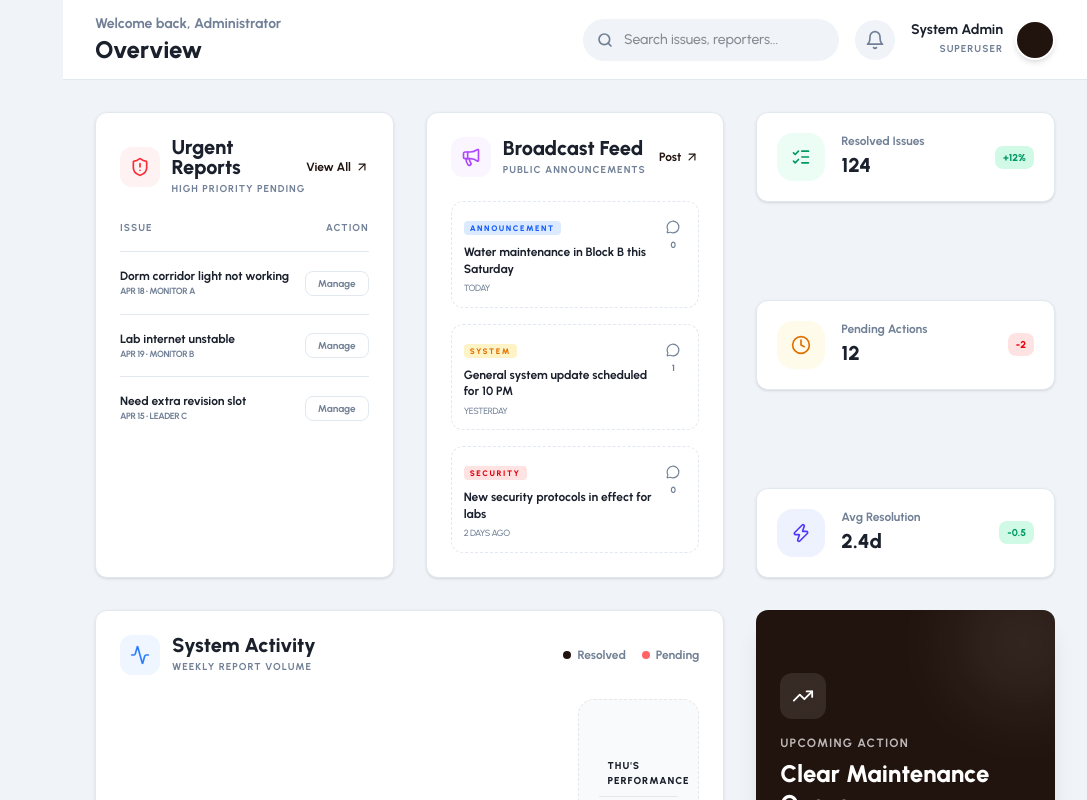
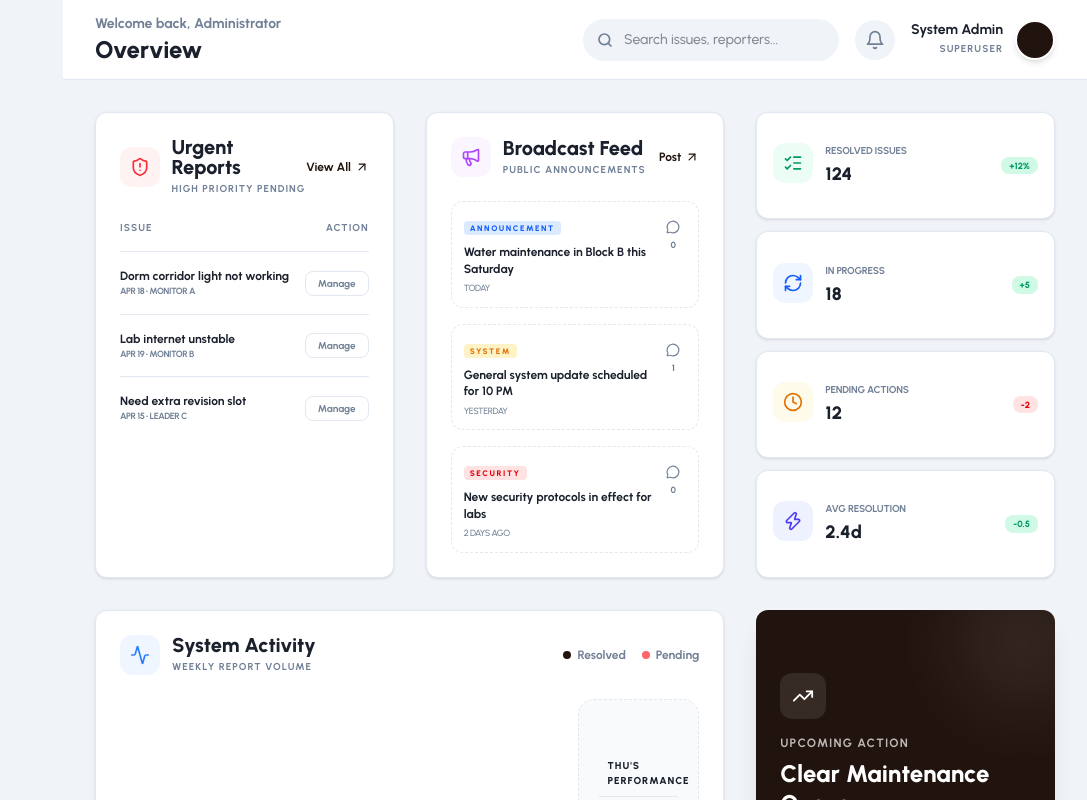
Before and after one commit to Ange884/NexaReport-System, a Next.js app: page /admin in a window 1280 px wide. Shown: the whole page, without its empty margins (193-1280 px from the left). Built offline with nearby package versions, Linux system fonts and the light colour scheme.

Commit message:
fix: added total in progress card for total issues

```diff
--- a/app/admin/manage-issues/page.tsx
+++ b/app/admin/manage-issues/page.tsx
@@ -119,7 +119,8 @@ export default function ManageIssuesPage() {
     });
   }, [issues, keyword, category, priority, status]);
 
-  function updateIssue(id: string, updatedStatus: IssueStatus, assignTo: string) {
+  function updateIssue(id: string, updatedStatus: IssueStatus,
+    assignTo: string) {
     setIssues((prev) => {
       const updated = prev.map((issue) =>
         issue.id === id
@@ -281,10 +282,9 @@ export default function ManageIssuesPage() {
                       ))}
                   </select>
                   <input
-                    defaultValue={issue.assignedTo}
                     onBlur={(e) => handleUpdate(issue.id, issue.status, e.target.value)}
                     placeholder="Assign to team..."
-                    className="h-10 w-48 rounded-xl border border-[var(--border)] px-4 bg-gray-50 text-[13px] font-medium outline-none transition focus:border-blue-500 hover:border-[var(--accent)]"
+                    className="h-10 w-48 rounded-xl border border-[var(--border)] px-4 bg-gray-50 text-[13px] font-medium outline-none transition focus:border-[var(--accent)]-500 hover:border-[var(--accent)]"
                   />
                   <button
                     onClick={() => handleRespond(issue)}
--- a/app/admin/page.tsx
+++ b/app/admin/page.tsx
@@ -1,6 +1,6 @@
 "use client";
 
-import { useEffect, useState } from "react";
+import React, { useEffect, useState } from "react";
 import Link from "next/link";
 import {
   CheckCircle,
@@ -14,7 +14,8 @@ import {
   ShieldAlert,
   CalendarDays,
   Megaphone,
-  MessageCircle
+  MessageCircle,
+  RefreshCw
 } from "lucide-react";
 
 const staticBroadcasts = [
@@ -201,8 +202,9 @@ export default function AdminDashboardPage() {
         </section>
 
         {/* 3. Stat Widgets Column */}
-        <div className="flex flex-col gap-4 h-full justify-between">
+        <div className="flex flex-col gap-3 h-full justify-between">
           <StatWidget label="Resolved Issues" value="124" trend="+12%" icon={<ListChecks size={20} />} color="emerald" />
+          <StatWidget label="In Progress" value="18" trend="+5" icon={<RefreshCw size={20} />} color="blue" />
           <StatWidget label="Pending Actions" value="12" trend="-2" icon={<Clock size={20} />} color="amber" />
           <StatWidget label="Avg Resolution" value="2.4d" trend="-0.5" icon={<Zap size={20} />} color="indigo" />
         </div>
@@ -453,17 +455,17 @@ function StatWidget({ label, value, trend, icon, color }: { label: string, value
   };
 
   return (
-    <article className="flex items-center justify-between rounded-xl border border-[var(--border)] bg-white p-5 shadow-sm transition-all duration-300 hover:-translate-y-1 hover:shadow-md">
-      <div className="flex gap-4">
-        <div className={`flex h-12 w-12 items-center justify-center rounded-2xl ${colorMap[color]} font-bold`}>
-          {icon}
+    <article className="flex items-center justify-between rounded-xl border border-[var(--border)] bg-white p-4 shadow-sm transition-all duration-300 hover:-translate-y-1 hover:shadow-md flex-1">
+      <div className="flex gap-3">
+        <div className={`flex h-10 w-10 shrink-0 items-center justify-center rounded-xl ${colorMap[color]} font-bold`}>
+          {React.cloneElement(icon as React.ReactElement)}
         </div>
         <div>
-          <p className="text-xs font-bold text-[var(--muted)]">{label}</p>
-          <p className="text-xl font-black text-[var(--foreground)] mt-0.5">{value}</p>
+          <p className="text-[10px] font-bold text-[var(--muted)] uppercase tracking-tight">{label}</p>
+          <p className="text-lg font-black text-[var(--foreground)] mt-0.5">{value}</p>
         </div>
       </div>
-      <div className={`rounded-lg px-2 py-1 text-[10px] font-black ${trend.startsWith('+') || trend.startsWith('-0') ? 'bg-emerald-100 text-emerald-600' : 'bg-red-100 text-red-600'}`}>
+      <div className={`rounded-lg px-2 py-0.5 text-[9px] font-black ${trend.startsWith('+') || trend.startsWith('-0') ? 'bg-emerald-100 text-emerald-600' : 'bg-red-100 text-red-600'}`}>
         {trend}
       </div>
     </article>
```
